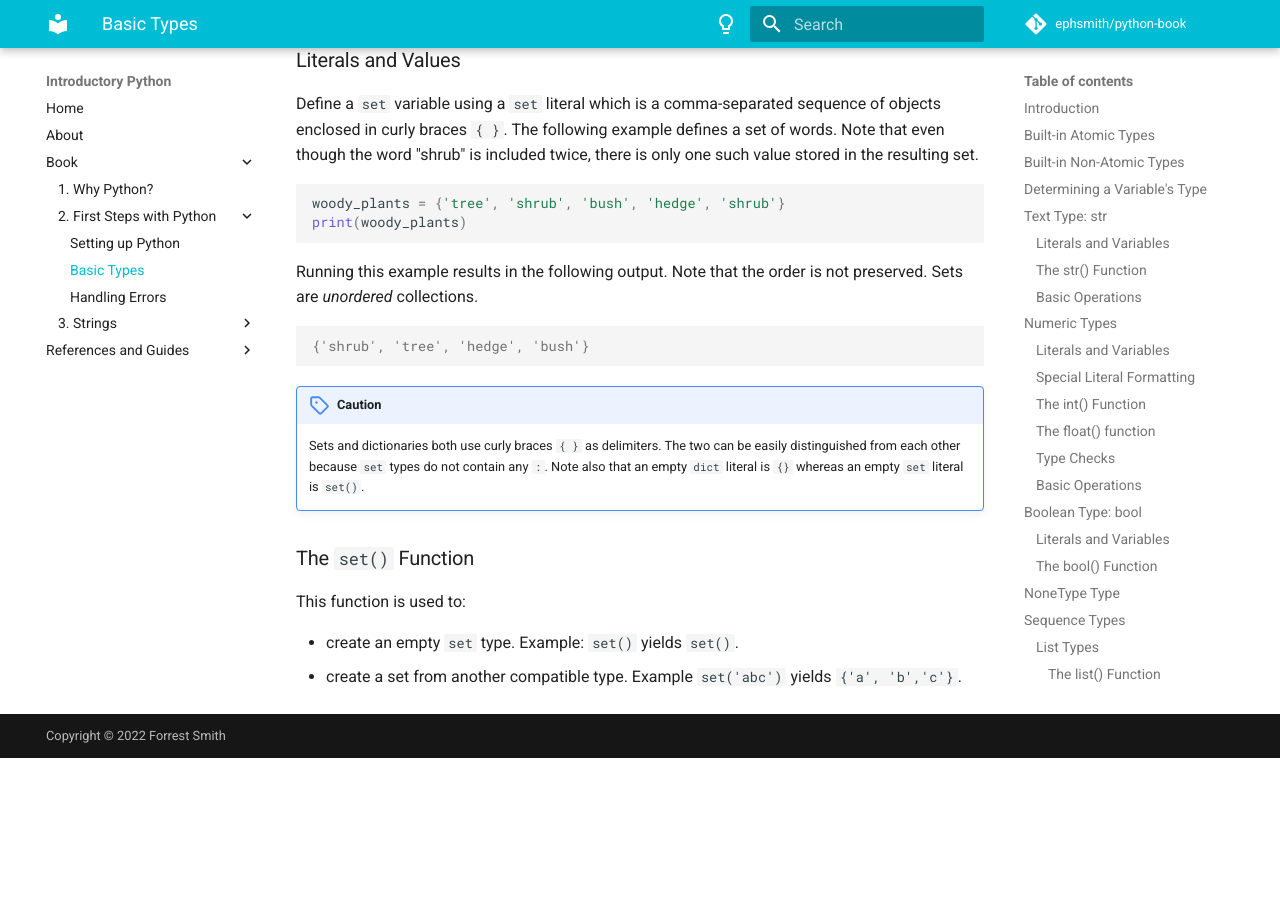
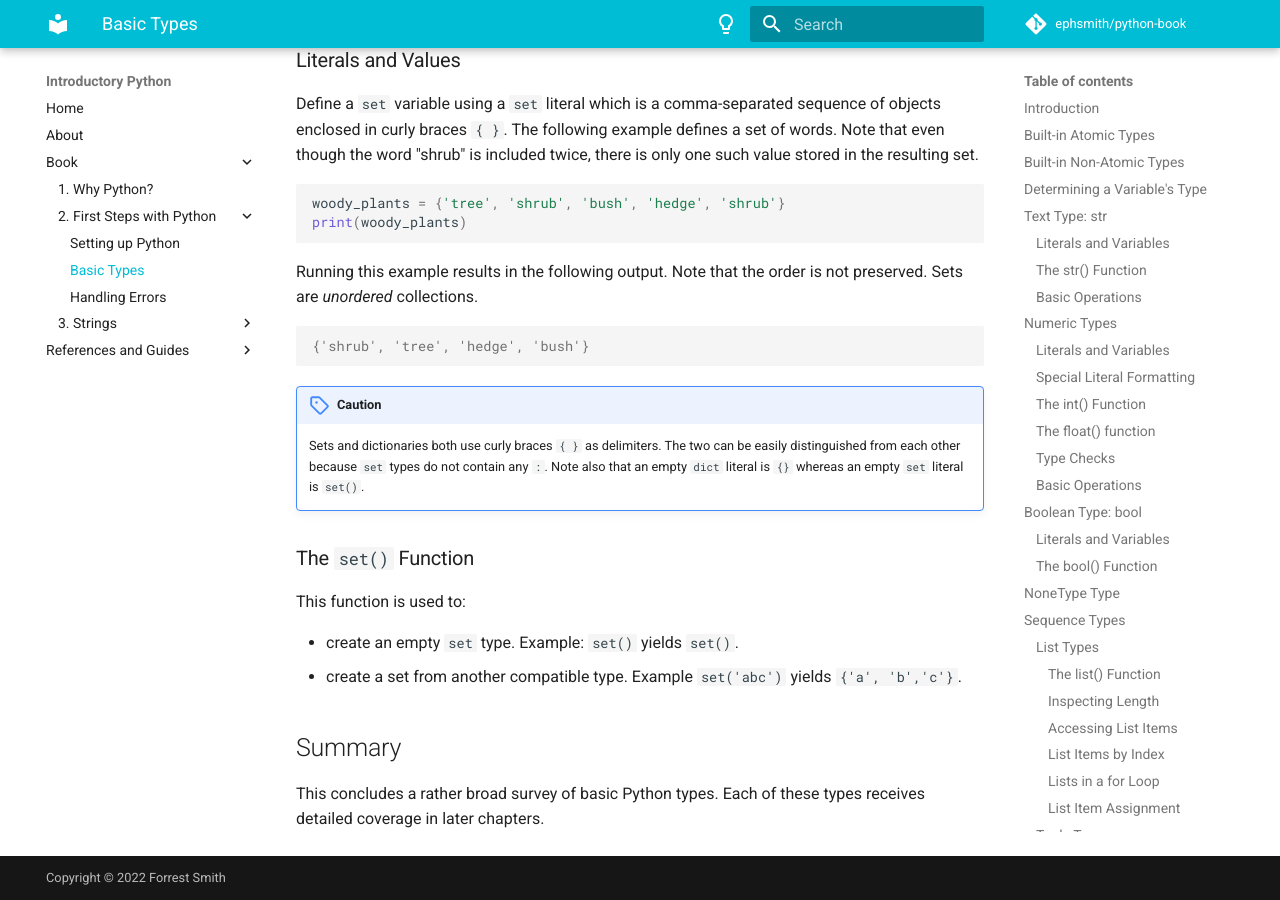
Before and after one commit to ephsmith/python-book, an MkDocs documentation site: the page built from docs/02/02-basic-types.md, in a window 1280 px wide and 900 px high, scrolled down 13205 px. Built offline with MkDocs 1.6.1 and Material for MkDocs 9.7.7, drawn with Linux system fonts in a browser that asks for light colours; comment, search, counter and statistics services are not loaded; before the commit the page ends 13963 px from its top, so only the background shows below that.

Commit message:
Basic Types: summary added.

```diff
--- a/docs/02/02-basic-types.md
+++ b/docs/02/02-basic-types.md
@@ -618,3 +618,7 @@
 
 - create an empty `set` type. Example: `set()` yields `set()`.
 - create a set from another compatible type. Example `set('abc')` yields `{'a', 'b','c'}`.
+
+## Summary
+This concludes a rather broad survey of basic Python types. Each of these types
+receives detailed coverage in later chapters.
```
